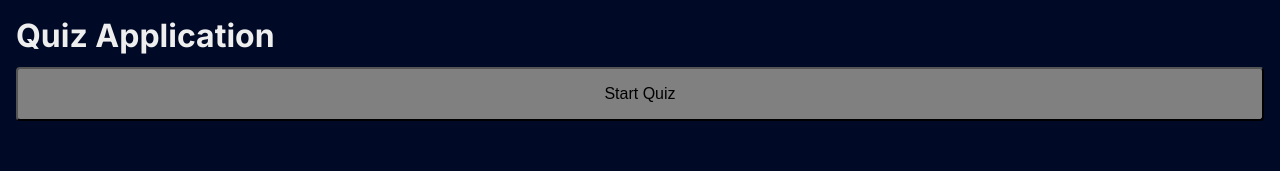
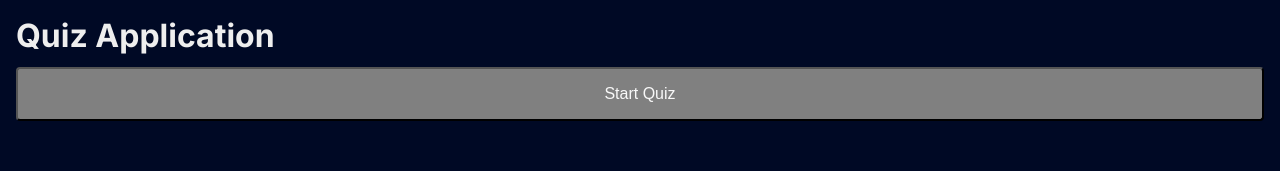
Before and after one commit to Ikem98/Quiz_app, a Next.js app: page / in a window 1280 px wide. Shown: the top 171 px of the page. Built offline with nearby package versions, Linux system fonts and the light colour scheme.

Commit message:
Update globals.css

```diff
--- a/app/globals.css
+++ b/app/globals.css
@@ -28,4 +28,10 @@ button{
   border-radius: 4px;
   cursor: pointer;
   background-color: #808080;
+  color: #f8f8f8;
+
 }
+
+.btn-disabled {
+
+}
```
